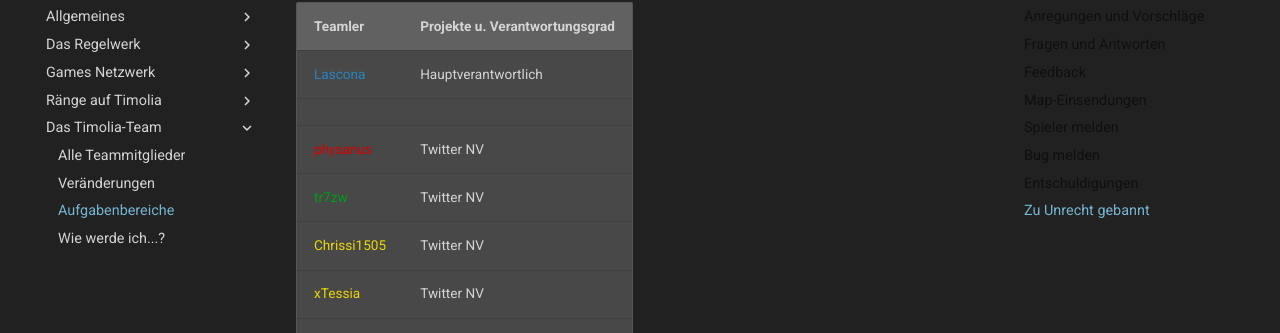
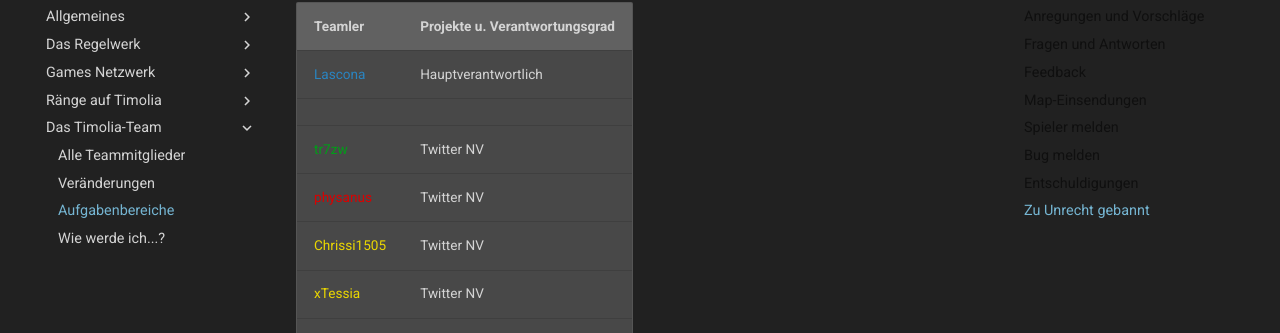
Before and after one commit to TimoliaDE/HowTo, an MkDocs documentation site: the page built from docs/team/responsibilities.md, in a window 1280 px wide and 900 px high, scrolled down 4574 px. Shown: the part 119-452 px from the top of the window. Built offline with MkDocs 1.6.1 and Material for MkDocs 9.7.7, drawn with Linux system fonts in a browser that asks for light colours; old or Windows-style settings are respelled for this version of MkDocs.

Commit message:
change rank order

```diff
--- a/docs/team/responsibilities.md
+++ b/docs/team/responsibilities.md
@@ -57,7 +57,7 @@ Die Verantwortlichen für die Forenorganisation kümmern sich sowohl um den Aufb
 | ------ | ------ |
 |<span class='developer-plus'>svdragster</span> | Hauptverantwortlich |
 | | |
-|Moderatoren und Developer| Nebenverantwortlich |
+|Moderatoren und Developer | Nebenverantwortlich |
 
 ### **Entschuldigungen**
 | Teamler | Verantwortungsgrad |
@@ -128,8 +128,8 @@ Für einen ständigen Support und Content auf Twitter und anderen sozialen Medie
 | ------ | ------ |
 |<span class='management'>Lascona</span> | Hauptverantwortlich |
 | | |
+|<span class='developer-plus'>tr7zw</span> | Twitter NV |
 |<span class='moderator'>physanus</span> | Twitter NV |
-|<span class='developer-plus'>tr7zw</span> | Twitter NV |
 |<span class='supporter'>Chrissi1505</span> | Twitter NV |
 |<span class='supporter'>xTessia</span> | Twitter NV |
 |<span class='moderator'>medicoo</span> | Bauteam-Twitter HV |
```
